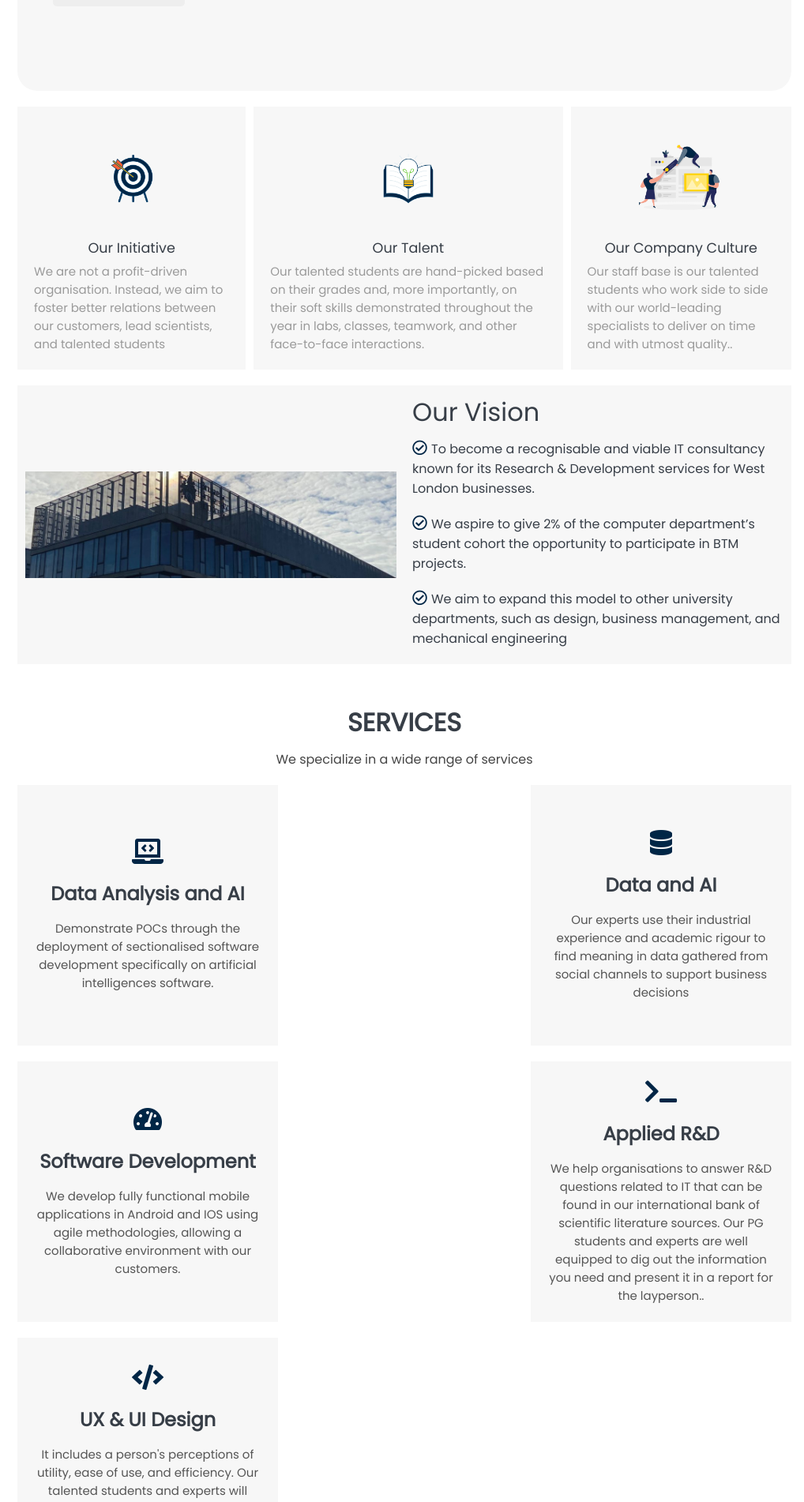
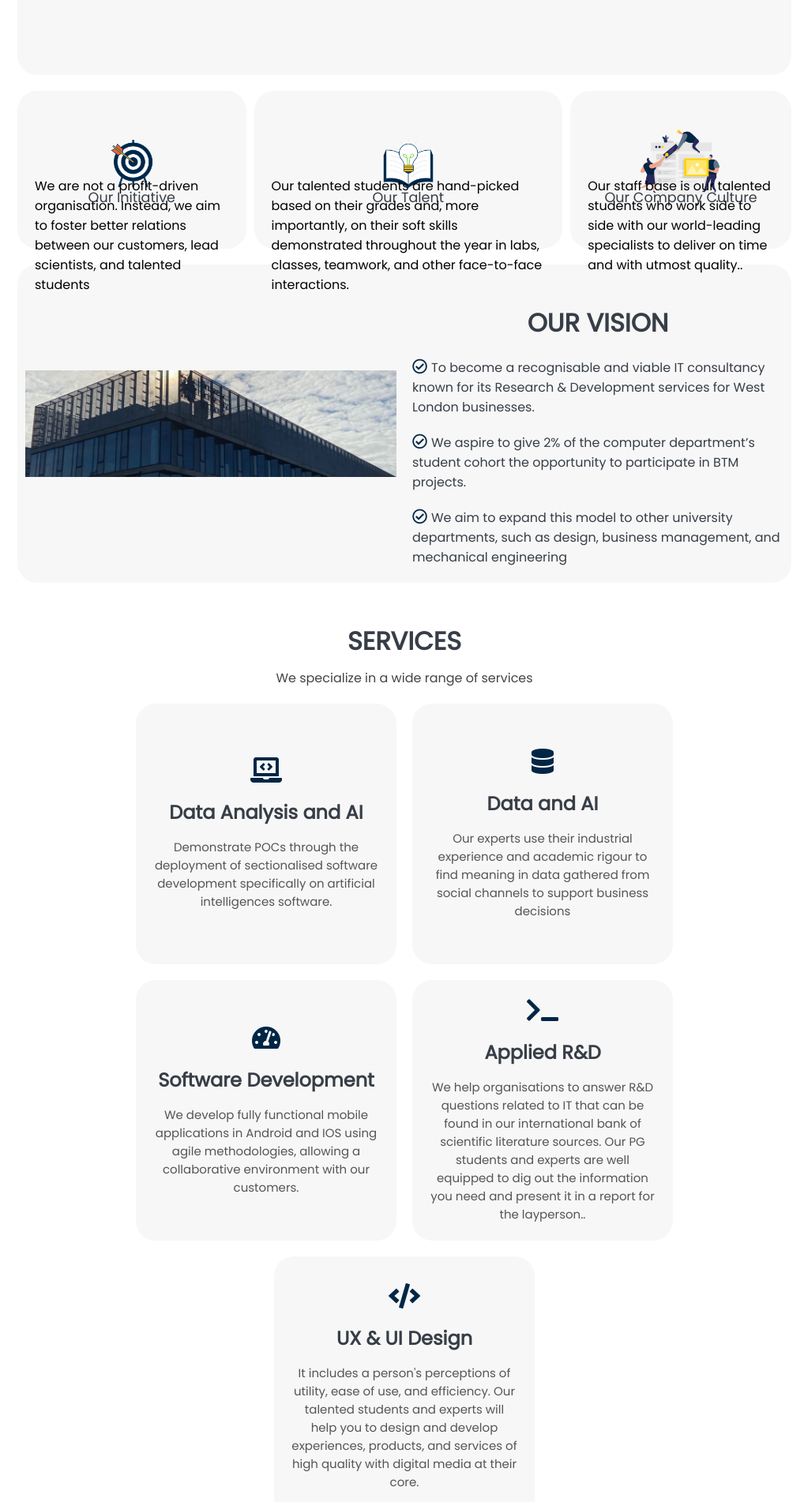
Before and after one commit to elainatesfai/BTM_WebPage, a React (Create React App) app: page / in a window 1280 px wide. Shown: the part 418-2320 px from the top of the page at 79% size, without its empty margins (128-1146 px from the left). Built offline with nearby package versions, Linux system fonts and the light colour scheme.

Commit message:
CSS Updates
Update:
Front end component CSS update

All components:
Rounded corners

Component: infoCards.css
Updated description
Updated hover description

Component: about.css
Updated title outside of about card

```diff
--- a/src/css/about.css
+++ b/src/css/about.css
@@ -1,4 +1,5 @@
 .about-container {
+  border-radius: 25px;
   margin: 15px 150px;
   display: flex;
   align-items: center;
@@ -26,8 +27,14 @@
 }
 
 .about-title {
+  text-align: center;
+  text-transform: uppercase;
+  font-weight: 700;
+  color: var(--dark);
+  margin-top: 40px;
   font-size: 2rem;
   color: var(--dark);
+  margin-bottom: 10px;
 }
 
 .about-description {
--- a/src/css/callToAction.css
+++ b/src/css/callToAction.css
@@ -12,6 +12,7 @@
 
 }
 .col-2 {
+  border-radius: 25px;
   color: var(--lightgrey);
   margin: auto;
 }
--- a/src/css/contact.css
+++ b/src/css/contact.css
@@ -34,6 +34,7 @@
   text-align: center;
 }
 .contact-container .contact-block {
+  border-radius: 30px;
   display: flex;
   align-items: center;
   margin: auto;
@@ -42,6 +43,7 @@
   padding: 5px;
 }
 .block-1 {
+  border-radius: 25px;
   width: 100%;
   background-color: var(--white);
   padding: 20px 25px;
--- a/src/css/infoCards.css
+++ b/src/css/infoCards.css
@@ -1,11 +1,12 @@
 .cards {
   display: flex;
   justify-content: space-between;
-  /* flex-wrap: wrap; */
   margin: 0 145px;
 }
 
 .card {
+  height: 200px;
+  border-radius: 25px;
   display: flex;
   flex-direction: column;
   justify-content: space-between;
@@ -13,24 +14,32 @@
   width: auto;
   background-color: var(--white);
   padding: 20px;
-  border: 1px solid transparent;
+  border: 2px solid transparent;
   margin: 5px;
 }
 
 .card-icon {
+
   font-size: 1.8rem;
   color: var(--primary);
 }
 
 .card-title {
   font-size: 1.1rem;
-  margin: 5px 0;
+  margin: -40px 0;
   color: var(--dark);
 }
 
-.card-text {
+.card-out .card-text {
   font-size: 15px;
   color: var(--light);
+  position: relative;
+  top: -40px;
+}
+
+.card-out .card-title {
+  position: relative;
+  top: -80px;
 }
 
 .card:hover {
@@ -38,7 +47,7 @@
 
 }
 
-.card:hover .card-title {
+.card:hover .card-out .card-title{
   color: var(--icons);
 
 }
@@ -69,3 +78,39 @@
     margin: 5px 10px;
   }
 }
+
+@keyframes slide-up{
+  from{
+    transform: translateY(20px);
+  }
+
+  to{
+    transform: translateY(0px);
+  }
+}
+
+.card-in {
+  width: 100%;
+  height: 100%;
+  text-align: center;
+  opacity: 1;
+  -webkit-transition: opacity 0.2s;
+  transition: opacity 0.2s;
+}
+
+.card-out {
+  text-align: center;
+  opacity: 0;
+  -webkit-transition: opacity 0.2s;
+  transition: opacity 0.2s;
+}
+
+.card:hover .card-in {
+  opacity: 0.1;
+}
+
+.card:hover .card-out {
+  animation: slide-up 1s;
+  position:relative;
+  opacity: 1;
+}
--- a/src/css/pageIntro.css
+++ b/src/css/pageIntro.css
@@ -1,15 +1,7 @@
-/* .page-intro-container {
-  margin: 15px 150px;
-  height: 450px;
-  display: flex;
-  align-items: center;
-  background-color: var(--white);
-  border-radius: 25px;
-} */
 
 .page-intro-container {
   margin: 15px 150px;
-  height: 450px;
+  height: 430px;
   display: grid;
   grid-template-columns: 1.5fr 1fr;
   align-items: center;
--- a/src/css/services.css
+++ b/src/css/services.css
@@ -20,12 +20,14 @@
   padding: 0 10px;
 }
 .services {
+
   display: flex;
   flex-wrap: wrap;
-  justify-content: space-between;
-  margin: 0 130px;
+  justify-content:center;
+  margin: 0 110px;
 }
 .service-card {
+  border-radius: 25px;
   display: flex;
   flex-direction: column;
   align-items: center;
@@ -56,7 +58,7 @@
   text-align: center;
 }
 .service-card:hover {
-  border: 1px solid #e5e5e5;
+  border: 2px solid #e5e5e5;
 }
 .service-card:hover .card-title {
   color: var(--icons);
--- a/src/css/team.css
+++ b/src/css/team.css
@@ -25,6 +25,7 @@
   width: 100%;
 }
 .team-card {
+  border-radius: 25px;
   padding: 20px;
   height: 380px;
   width: 320px;
@@ -35,6 +36,7 @@
   align-items: center;
 }
 .team-card img {
+  border-radius: 25px;
   height: 280px;
   width: 100%;
   background: var(--light);
@@ -57,10 +59,6 @@
   font-size: 14px;
   color: #444;
 }
-
-/* .team-card-out{
-  height: 2000px;
-} */
 
 .team-card .t-description {
   padding-bottom: 150px;
--- a/src/css/testimonials.css
+++ b/src/css/testimonials.css
@@ -1,4 +1,5 @@
 .testimonial-container {
+  border-radius: 25px;
   margin: 15px 150px;
   background-color: var(--white);
   padding-bottom: o;
```
